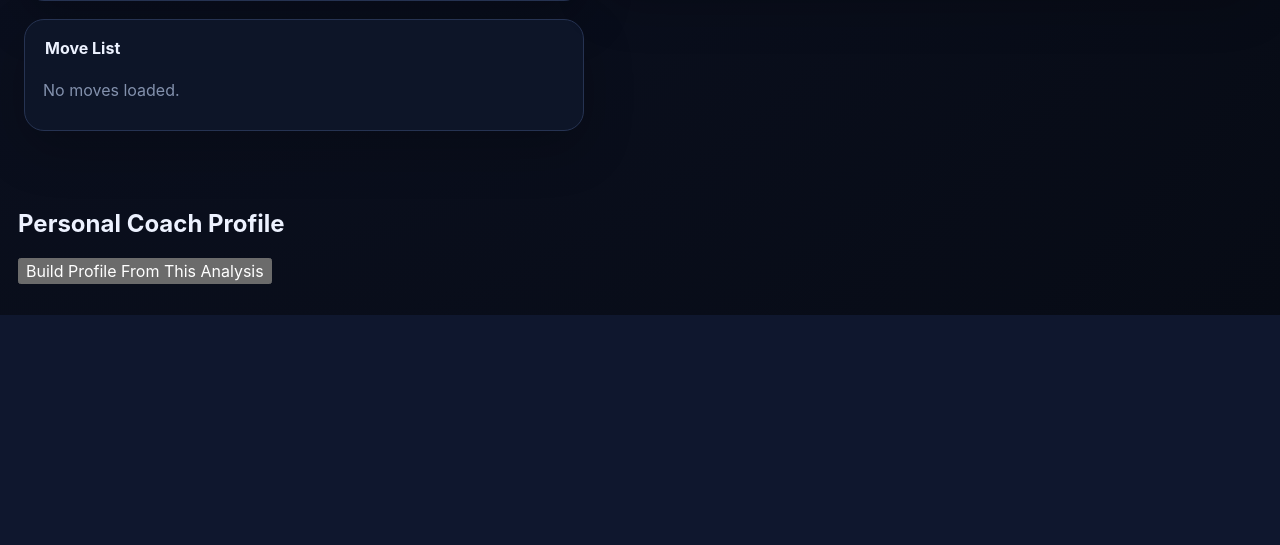
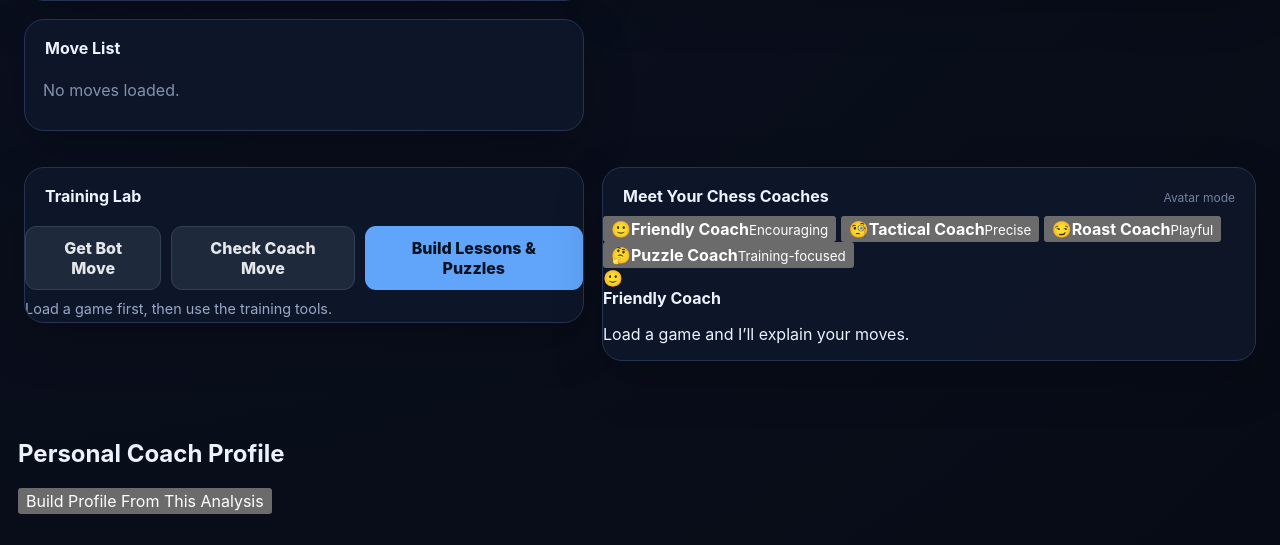
Before and after one commit to venkataishaan-ux/chess-ai-nextlevel, a Flask app: page / in a window 1280 px wide. Shown: the part 797-1342 px from the top of the page. Before the commit the page ends 1112 px from the top, so only its background shows below. Run offline with Flask 3, Linux system fonts and the light colour scheme.

Commit message:
Add Training Lab and Coach features to index.html

```diff
--- a/templates/index.html
+++ b/templates/index.html
@@ -46,7 +46,20 @@
       </div>
       <div class="card" style="margin-top:18px"><div class="card-head"><h2>Coach Report</h2></div><div id="analysis" class="report"><div class="empty">Run Stockfish analysis to generate the V2.3 report.</div></div></div>
     </section>
-  </main>
+  <div class="card" style="margin-top:18px"><div class="card-head"><h2>Training Lab</h2></div>
+<div class="actions"><button id="botBtn" class="secondary" type="button">Get Bot Move</button><button id="coachBtn" class="secondary" type="button">Check Coach Move</button><button id="planBtn" class="primary" type="button">Build Lessons & Puzzles</button></div>
+<div id="trainingOutput" class="status">Load a game first, then use the training tools.</div></div>
+      <div class="card coach-card" style="margin-top:18px">
+        <div class="card-head"><h2>Meet Your Chess Coaches</h2><span class="move-counter">Avatar mode</span></div>
+        <div class="coach-grid">
+          <button class="coach-avatar active" data-coach="friendly" type="button"><span class="avatar-face">🙂</span><strong>Friendly Coach</strong><small>Encouraging</small></button>
+          <button class="coach-avatar" data-coach="tactical" type="button"><span class="avatar-face">🧐</span><strong>Tactical Coach</strong><small>Precise</small></button>
+          <button class="coach-avatar" data-coach="roast" type="button"><span class="avatar-face">😏</span><strong>Roast Coach</strong><small>Playful</small></button>
+          <button class="coach-avatar" data-coach="puzzle" type="button"><span class="avatar-face">🤔</span><strong>Puzzle Coach</strong><small>Training-focused</small></button>
+        </div>
+        <div id="coachBubble" class="coach-bubble"><span id="coachBubbleFace">🙂</span><div><strong id="coachBubbleName">Friendly Coach</strong><p id="coachBubbleText">Load a game and I’ll explain your moves.</p></div></div>
+      </div>
+</main>
 </div>
 <script src="{{ url_for('static', filename='app.js') }}?v=2.1.5"></script>
 <section class="panel" style="margin-top:1rem"><h2>Personal Coach Profile</h2><button id="profileBtn">Build Profile From This Analysis</button><pre id="profileOutput"></pre></section>
```
